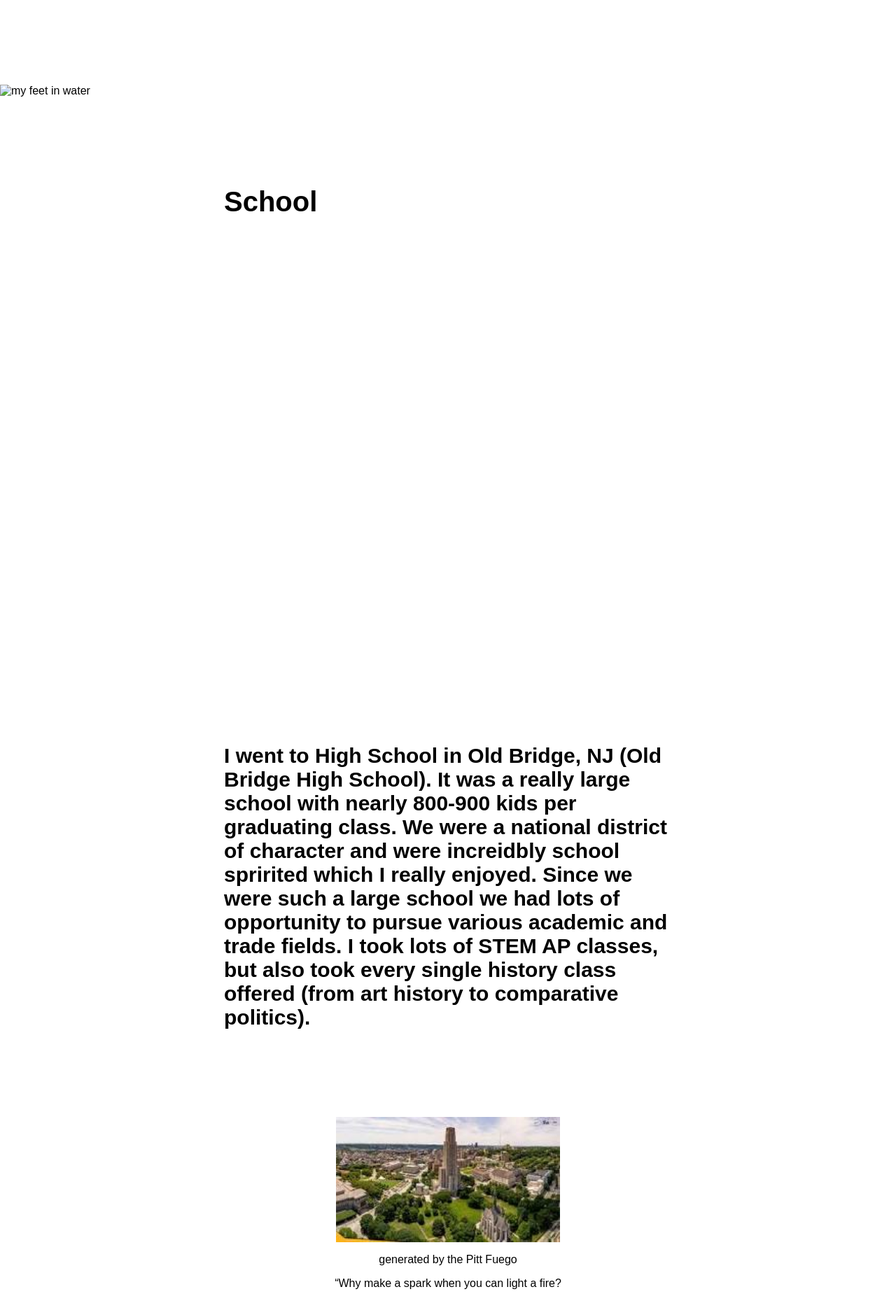
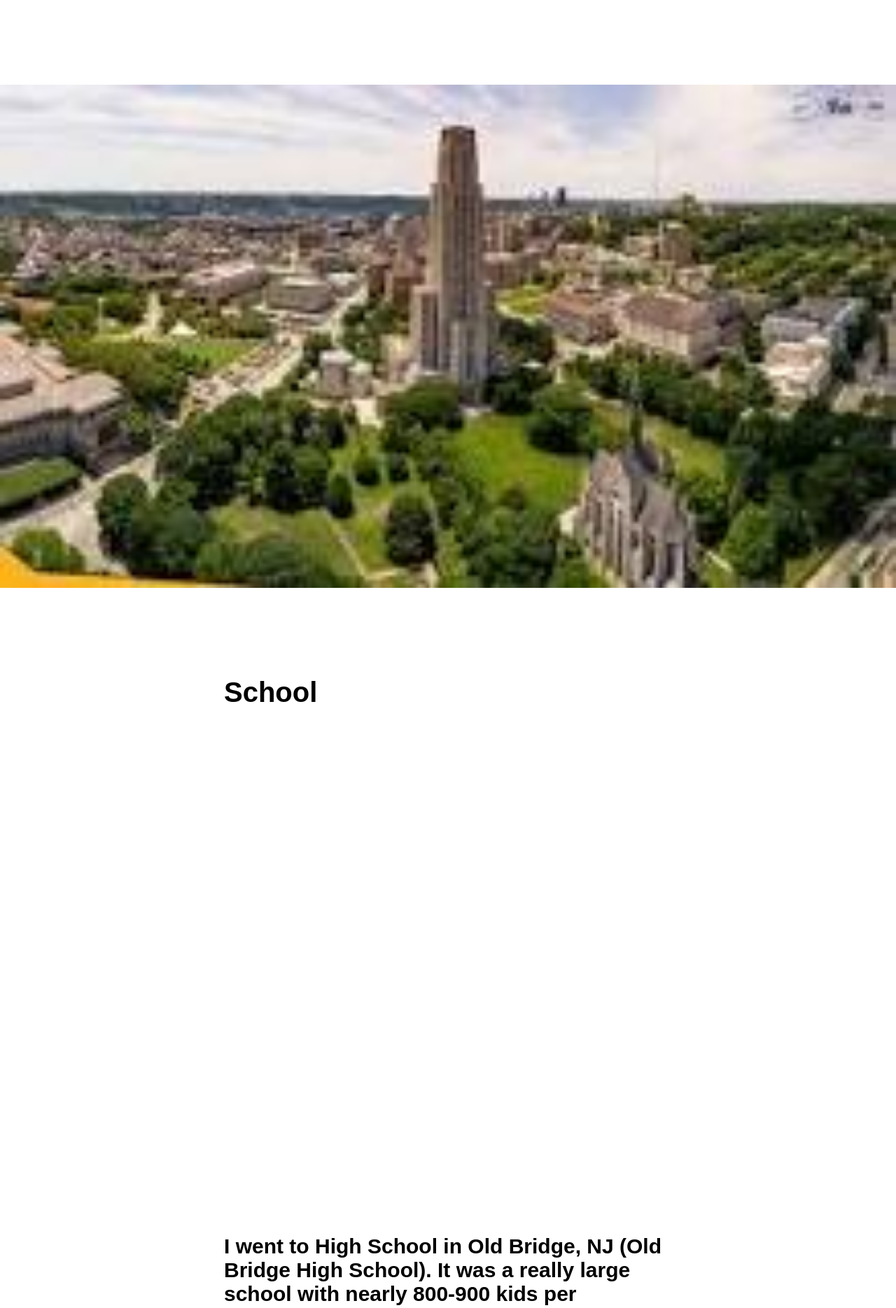
Before and after one commit to raviengcmp600/Ravi, a plain HTML site: page index.html in a window 1280 px wide. Shown: the part 4637-6506 px from the top of the page at 70% size. Drawn offline with Linux system fonts and the light colour scheme.

Commit message:
Add files via upload

```diff
--- a/index.html
+++ b/index.html
@@ -125,7 +125,7 @@ FUN FACT: "Lorem ipsum", "Lorem ipsum" was hacked out of Cicero's "De finibus bo
   </div>
 
     <div>
- <img src="feet3.jpg" class="center-large-image" alt="my feet in water" style="max-width:100%;max-height:100%;">
+ <img src="pittback.jpeg" class="center-large-image" alt="my feet in water" style="max-width:100%;max-height:100%;">
     </div>
 
 <!-- In our final discourse section, we will process the role schooling has played in our lives. -->
@@ -147,7 +147,7 @@ FUN FACT: "Lorem ipsum", "Lorem ipsum" was hacked out of Cicero's "De finibus bo
 <!--The final step in our process will be to ensure that a smaller version of our "hero image," what Ulmer would refer to as our "wide image," repeats at the bottom of our document to better reinforce this motif.  -->
 
         <div>
- <img src="pittback.jpeg" class="center-large-image" alt="Feet: My Wide Image" style="max-width:25%;max-height:25%;">
+ <img src="obhs.jpeg" class="center-large-image" alt="Feet: My Wide Image" style="max-width:25%;max-height:25%;">
     </div>
 
 <div class="centertext">
```
Also changed, not shown: obhs.jpeg (added).
